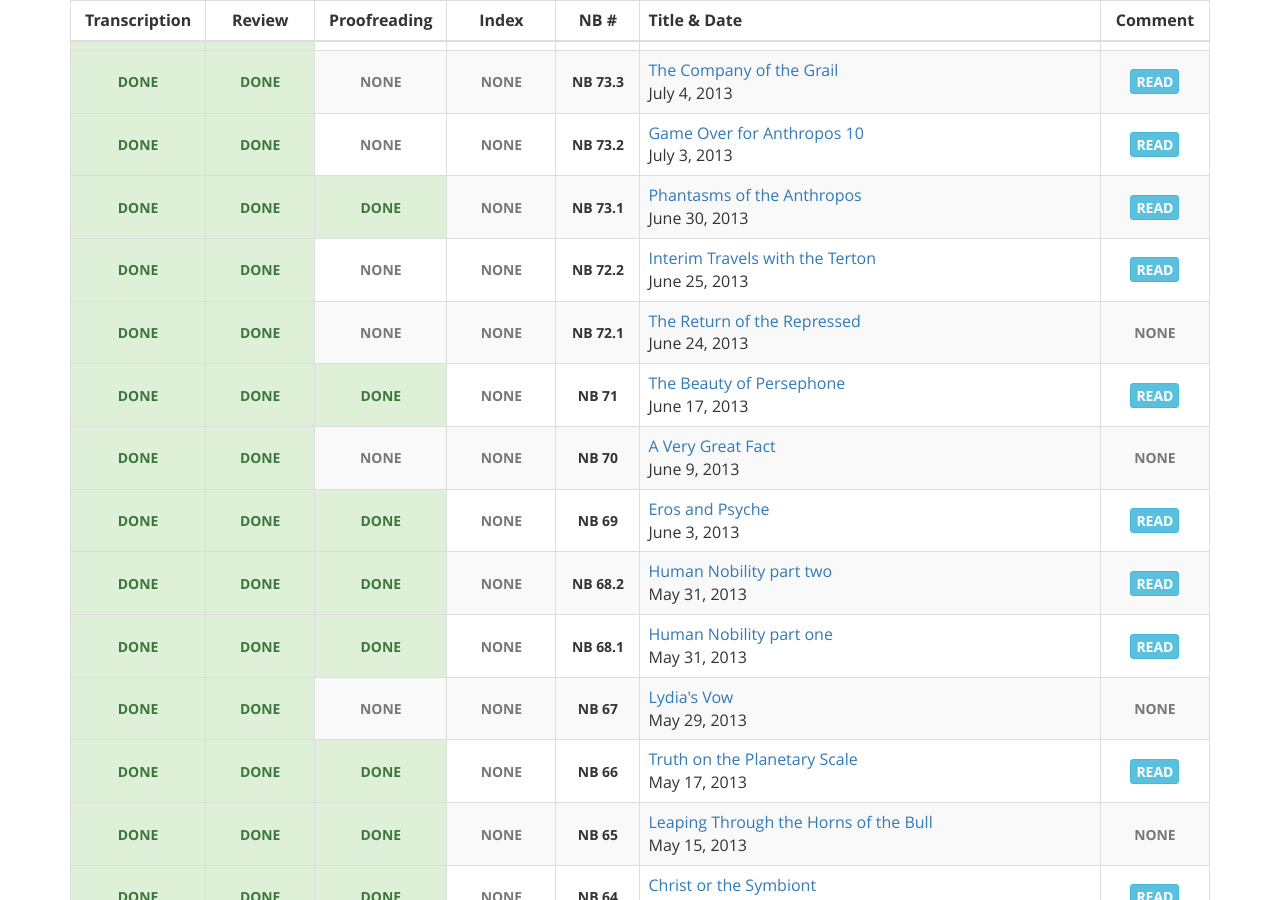
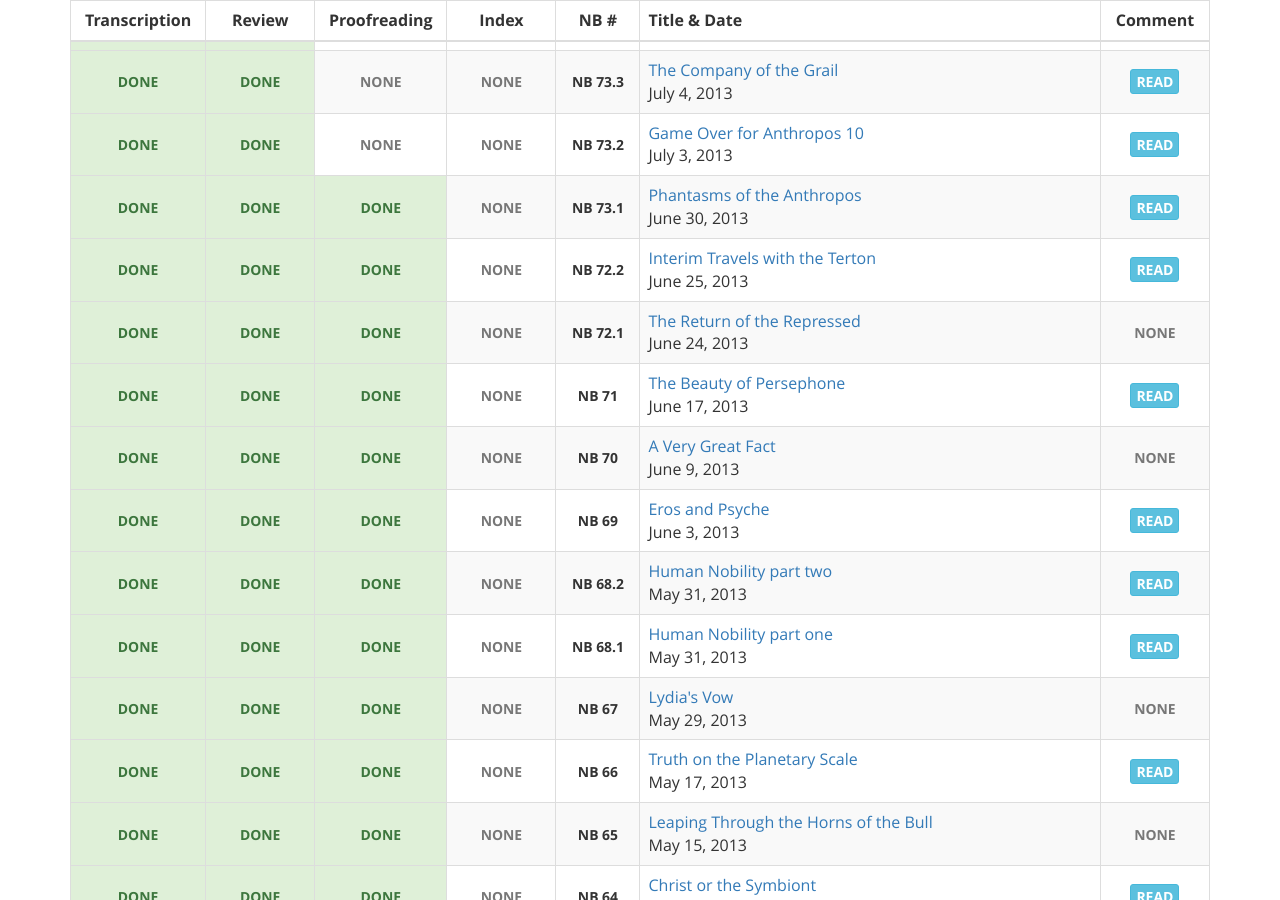
Before and after one commit to gaiaspora/gaiaspora.github.io, a Jekyll site: the page built from content/navigator-briefings.markdown, in a window 1280 px wide and 900 px high, scrolled down 3833 px. Built offline with Jekyll 4.4.1, drawn with Linux system fonts in a browser that asks for light colours.

Commit message:
Update nb.yaml

```diff
--- a/_data/nb.yaml
+++ b/_data/nb.yaml
@@ -514,7 +514,7 @@
 - NB: "72.2"
   Transcription: "done"
   Review: "done"
-  Proofreading: "none"
+  Proofreading: "done"
   Index: "none"
   Title: "Interim Travels with the Terton"
   Date: "June 25, 2013"
@@ -523,7 +523,7 @@
 - NB: "72.1"
   Transcription: "done"
   Review: "done"
-  Proofreading: "none"
+  Proofreading: "done"
   Index: "none"
   Title: "The Return of the Repressed"
   Date: "June 24, 2013"
@@ -541,7 +541,7 @@
 - NB: "70"
   Transcription: "done"
   Review: "done"
-  Proofreading: "none"
+  Proofreading: "done"
   Index: "none"
   Title: "A Very Great Fact"
   Date: "June 9, 2013"
@@ -577,7 +577,7 @@
 - NB: "67"
   Transcription: "done"
   Review: "done"
-  Proofreading: "none"
+  Proofreading: "done"
   Index: "none"
   Title: "Lydia's Vow"
   Date: "May 29, 2013"
```
